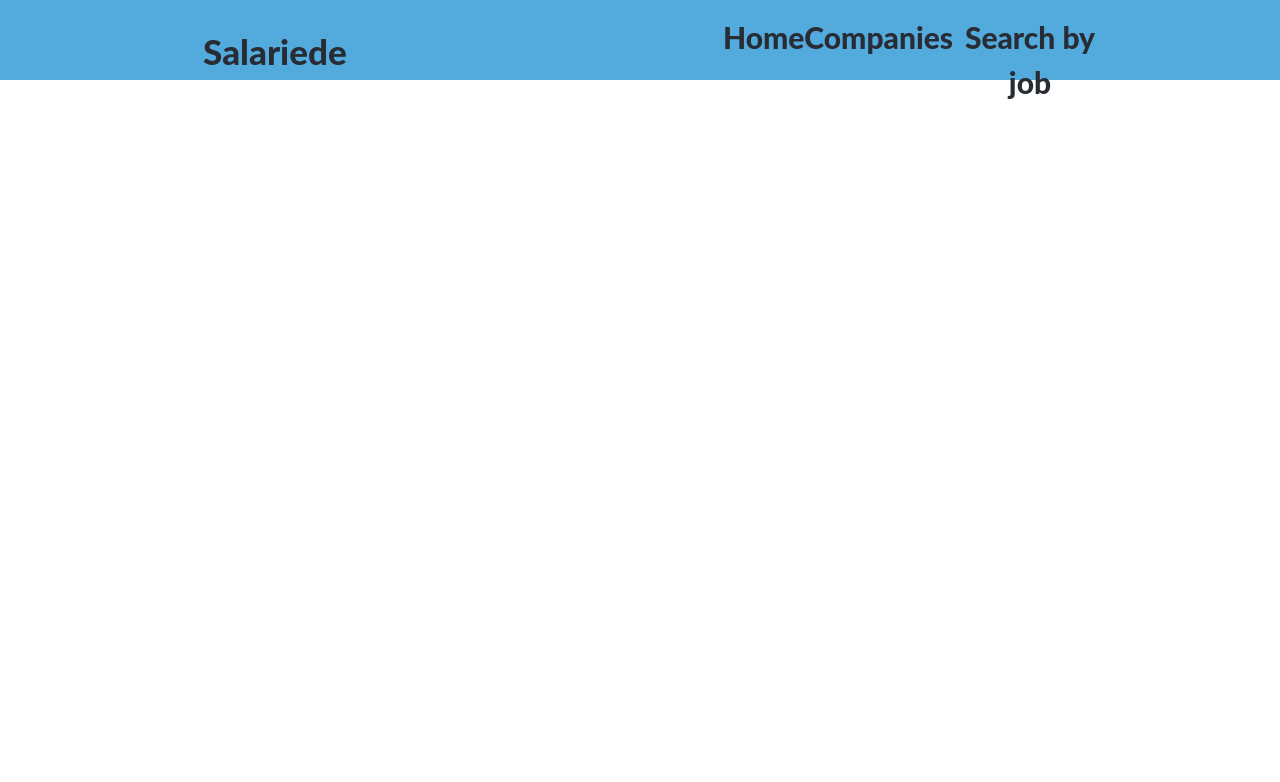
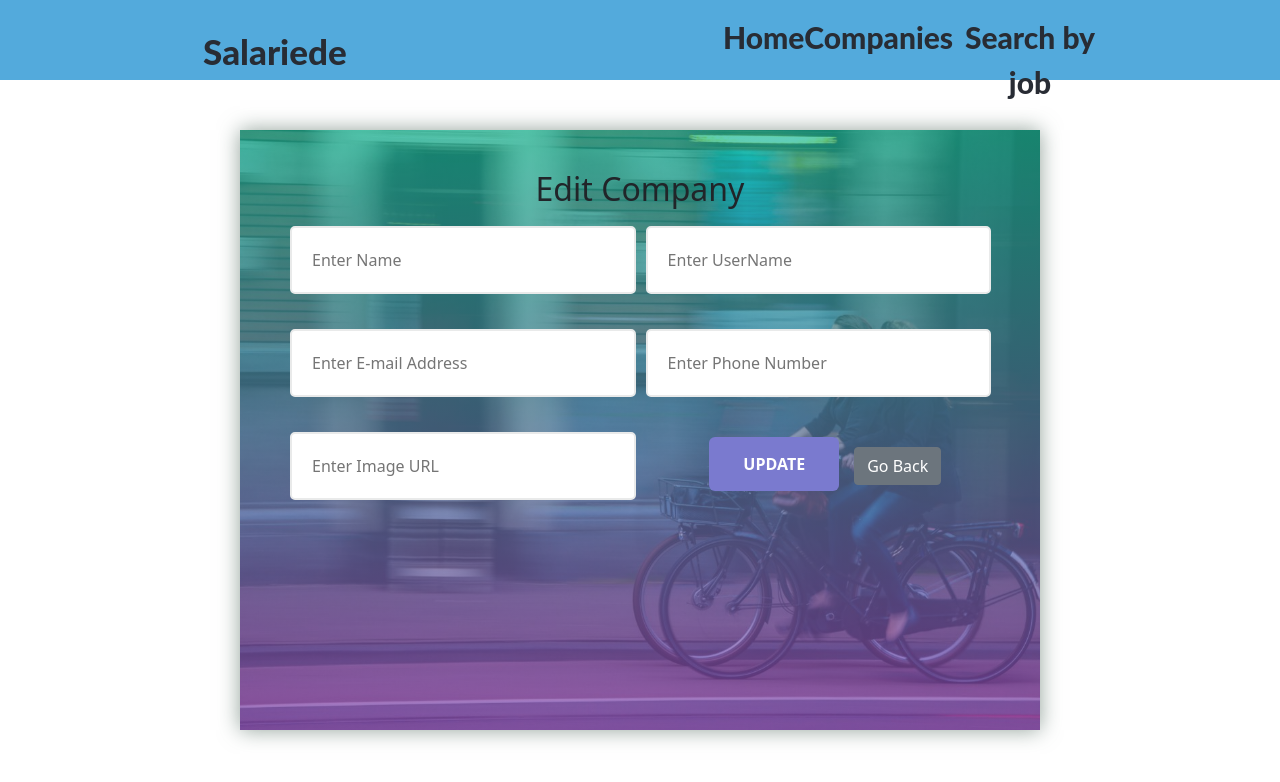
Before and after one commit to wanjaeliud/employee_hrm_client, a React (Create React App) app: page /companies/edit/1 in a window 1280 px wide. Shown: the top 782 px of the page. Built offline with nearby package versions, Linux system fonts and the light colour scheme; no server answers.

Commit message:
eddit functionality

```diff
--- a/src/components/Company/EditCompany.js
+++ b/src/components/Company/EditCompany.js
@@ -1,8 +1,133 @@
-import React from 'react';
+import React, { useState, useEffect } from "react";
+import  {useHistory } from 'react-router';
+import {Link, useParams} from 'react-router-dom';
+import "../styles/EditCompany.css"
 
 function EditCompany() {
+  const baseURL = 'http://127.0.0.1:9292';
+  const { id } = useParams();
+  const history = useHistory();
+
+  //seeting useState to hold data from form//
+  //setting initial value to empty string//
+  const [editCompany, setEditCompany] = useState({
+    name: "",
+    image: "",
+    restaurant_type: "",
+    location: "",
+    contact: "",
+  });
+  //Array desturctiong//
+  const { name, image, company_type, location, contact } = editCompany;
+
+  function onHandleChange(e) {
+    setEditCompany({ ...editCompany, [e.target.name]: e.target.value });
+  }
+
+  useEffect(() => {
+    showCompanyForm();
+    // eslint-disable-next-line
+  }, []);
+
+  function showCompanyForm() {
+    fetch(`${baseURL}/companies/${id}`)
+    .then((res) => res.json())
+    .then((resData) => setEditCompany(resData));
+  }
+
+  //Patch method
+  function onSubmitEditCompany(e) {
+    e.preventDefault();
+    fetch(`${baseURL}/companies/${id}`, {
+      method: "PATCH",
+      headers: {
+        Accept: "application/json",
+        "content-Type": "application/json",
+      },
+      body: JSON.stringify(editCompany),
+    })
+    .then((res) => res.json())
+    .then((newCompany) => {
+      setEditCompany(newCompany);
+      history.push(`/companies/${id}`)
+    });
+  }
+
   return (
-      <div></div>
+      <>
+        <div className="container1">
+          <div>
+            <h2 className="heading-style">Edit Company</h2>
+
+            <form onSubmit={onSubmitEditCompany}>
+              <div className="login">
+                <input
+                    className="input"
+                    type="text"
+                    placeholder="Enter Name"
+                    name="name"
+                    value={name}
+                    onChange={onHandleChange}
+                />
+              </div>
+
+              <div  className="login">
+                <input
+                    className="input"
+                    type="text"
+                    placeholder="Enter UserName"
+                    name="image"
+                    value={image}
+                    onChange={onHandleChange}
+                />
+              </div>
+
+              <div  className="login">
+                <input
+                    className="input"
+                    type="text"
+                    placeholder="Enter E-mail Address"
+                    name="restaurant_type"
+                    value={company_type}
+                    onChange={onHandleChange}
+                />
+              </div>
+
+              <div className="login">
+                <input
+                    className="input"
+                    type="text"
+                    placeholder="Enter Phone Number"
+                    name="location"
+                    value={location}
+                    onChange={onHandleChange}
+                />
+              </div>
+              <div className="login">
+                <input
+                    className="input"
+                    type="text"
+                    placeholder="Enter Image URL"
+                    name="contact"
+                    value={contact}
+                    onChange={onHandleChange}
+                />
+              </div>
+              <br />
+
+              <button className="btn-1">Update</button>
+
+              <Link className="btn btn-secondary" to={`/companies/${id}`}>Go Back</Link>
+            </form>
+          </div>
+        </div>
+
+        <br />
+
+        {/* <Link className="btn btn-danger mx-3" to="/employee">
+        Back to Records
+      </Link> */}
+      </>
   );
 }
 
--- /dev/null
+++ b/src/components/styles/EditCompany.css
@@ -0,0 +1,97 @@
+.login .input {
+    width: 48%;
+    float: left;
+    margin-right: 4%;
+}
+
+.login .input:last-child {
+    margin-right: 0;
+}
+
+.input {
+    width: 100%;
+    font-size: 20px;
+    padding: 20px;
+    box-sizing: border-box;
+    margin-bottom: 25px;
+    margin: 10px;
+    border-radius: 5px;
+    outline: none;
+    transform: all 0.5s ease;
+}
+.container1 {
+    max-width: 800px;
+    height: 600px;
+    background: linear-gradient(rgba(28, 188, 156, 0.7), rgba(142, 68, 173, 0.7)),
+    url(img.png);
+    background-size: cover;
+    background-position: center;
+    margin: 50px auto;
+    box-shadow: 0 0 20px rgba(72, 98, 85, 0.6);
+    box-sizing: border-box;
+    padding: 40px;
+    background-size: cover;
+    background-position: cent;
+}
+
+.btn-1 {
+    padding: 0.8rem 2rem;
+    font-size: 1rem;
+    color: white;
+    border-radius: 6px;
+    background-color: rgb(122, 122, 207);
+    font-weight: 600;
+    border: 2px solid transparent;
+    outline: none;
+    cursor: pointer;
+    text-transform: uppercase;
+    transition: all 0.3s;
+    margin: 15px;
+}
+.btn-1:hover {
+    background-color: rgb(54, 50, 51);
+}
+
+.msg .area {
+    height: 150px;
+}
+.input,
+.msg .area {
+    width: 100%;
+    padding: 20px;
+    box-sizing: border-box;
+    margin-bottom: 25px;
+    border: 2px solid #e9eaea;
+    font-size: 16px;
+    border-radius: 5px;
+    outline: none;
+    transform: all 0.5s ease;
+}
+
+.input:focus,
+.msg .area:focus {
+    border: 2px solid #486255;
+}
+
+.login .input:last-child {
+    margin-right: 0;
+}
+
+.btn-2 {
+    padding: 0.8rem 2rem;
+    font-size: 1rem;
+    color: white;
+    border-radius: 6px;
+    background-color: rgb(122, 122, 207);
+    font-weight: 600;
+    border: 2px solid transparent;
+    outline: none;
+    cursor: pointer;
+    text-transform: uppercase;
+    transition: all 0.3s;
+    margin-top: 50px;
+    text-align: center;
+}
+.btn-2:hover {
+    background-color: rgb(54, 50, 51);
+}
```
